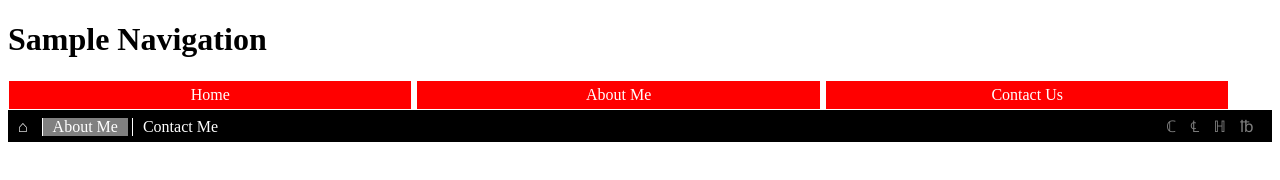
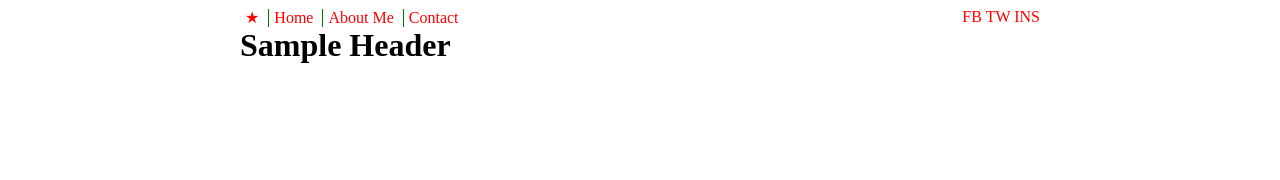
Before and after one commit to codeadamca/lessons-css, a plain HTML site: page 3-box-model/navigation.html in a window 1280 px wide. Drawn offline with Linux system fonts and the light colour scheme.

Commit message:
Added CSS box model to about me

```diff
--- /dev/null
+++ b/3-box-model/about-me/styles.css
@@ -0,0 +1,80 @@
+
+@import url('https://fonts.googleapis.com/css2?family=Merriweather:wght@400;700&display=swap');
+@import url('https://fonts.googleapis.com/css2?family=Roboto&display=swap');
+
+h1 {
+    color: #fff;
+    background-color: black;
+    padding: 10px;
+    text-align: center;
+    font-family: 'Merriweather', serif;
+}
+h1 span {
+    color: #f00;
+}
+#home-page h1 {
+    font-size: 400%;
+    color: green;
+}
+#about-me h1 {
+    color: blue;
+}
+#contact-me h1 {
+    color: purple;
+}
+
+body {
+    font-family: 'Roboto', sans-serif;
+}
+
+a:link {
+    color: red;
+}
+a:visited {
+    color: orange;
+}
+a:hover {
+    color: blue;
+}
+a:active {
+    color: green;
+}
+
+h1 {
+    margin: 0 0 20px 0;
+}
+
+img {
+    max-width: 100%;
+}
+
+#container {
+    max-width: 800px;
+    margin: auto;
+}
+nav {
+    padding: 20px;
+    background-color: grey;
+}
+nav ul {
+    padding: 0;
+    margin: 0;
+    list-style: none;
+}
+nav ul li {
+    display: inline-block;
+    padding-left: 10px;
+    padding-right: 10px;
+    border-left: 1px solid grey;
+}
+nav ul li:first-child {
+    padding-left: 0;
+    border-left: 0;
+}
+
+footer {
+    border-top: 1px solid grey;
+    text-align: center;
+    padding: 20px 0 20px 0;
+    color: grey;
+}
--- a/3-box-model/navigation.html
+++ b/3-box-model/navigation.html
@@ -1,84 +1,48 @@
 <!DOCTYPE html>
 <html lang="en">
 <head>
-    <title>Sample Navigation</title>
-
+    <title>Sample Header</title>
     <style>
 
-        #ex1,
-        #ex1 li {
-            padding: 0;
-            margin: 0;
-        }
-
-        #ex1 li {
-            padding: 5px 10px;
-            list-style: none;
-            background-color: red;
-            border: 1px solid #fff;
-            display: inline-block;
-            width: 32%;
-            box-sizing: border-box;
-            text-align: center;
-        }
-
-        #ex2 {
-            background-color: black;
-            padding: 5px 10px;
-        }
-
-        #ex2 ul,
-        #ex2 li {
-            padding: 0;
-            margin: 0;
-        }
-
-        #main {
-            width: 60%;
-            display: inline-block;
+        header {
+            -border: 1px solid grey;
+            width: 800px;
+            margin: auto;
             box-sizing: border-box;
         }
-        #social {
-            width: 39%;
+        #left {
+            width: 70%;
+            float: left;
+            box-sizing: border-box;
+        }
+        #right {
+            width: 30%;
+            float: right;
+            text-align: right;
+            box-sizing: border-box;
+        }
+        h1 {
+            clear: both;
+        }
+        #main-menu {
+            margin: 0;
+            padding: 0;
+        }
+        #main-menu li {
             display: inline-block;
-            box-sizing: border-box;
-            text-align: right;
+            margin: 0;
+            padding: 0 5px 0 5px;
+            border-left: 1px solid green;
         }
-        #main li {
-            display: inline-block;
-            padding-right: 10px;
-            padding-left: 10px;
-            border-left: 1px solid #fff;
-        }
-        #main li:first-child {
-            border-left: none;
-            padding-left: 0;
-        }
-        #main li:nth-child(2) {
-            background-color: grey;
-        }
-        #social li {
-            display: inline-block;
-            padding-left: 10px;
-        }
-
-        #ex2 li {
-            list-style: none;
+        #main-menu li:first-child {
+            border-left: 0;
         }
 
         a:link,
+        a:hover,
         a:visited,
-        a:hover,
         a:active {
-            color: #fff;
-            text-decoration: none;
-        }
-
-        .grey:link,
-        .grey:visited,
-        .grey:hover,
-        .grey:active {
-            color: grey;
+            color: red;
             text-decoration: none;
         }
 
@@ -86,32 +50,32 @@
 </head>
 <body>
 
-    <h1>Sample Navigation</h1>
+    <header>
 
-    <ul id="ex1">
-        <li><a href="#">Home</a></li>
-        <li><a href="#">About Me</a></li>
-        <li><a href="#">Contact Us</a></li>
-    </ul>
+        <nav>
 
-    <div id="ex2">
+            <div id="left">
+                <ul id="main-menu">
+                    <li><a href="#">&starf;</a></li>
+                    <li><a href="#">Home</a></li>
+                    <li><a href="#">About Me</a></li>
+                    <li><a href="#">Contact</a></li>
+                </ul>
+            </div>
 
-        <ul id="main">
-            <li><a href="#">&#8962;</a></li>
-            <li><a href="#">About Me</a></li>
-            <li><a href="#">Contact Me</a></li>
-        </ul>
+            <div id="right">
 
-        <ul id="social">
-            <li><a href="#" class="grey">&#8450;</a></li>
-            <li><a href="#" class="grey">&#8452;</a></li>
-            <li><a href="#" class="grey">&#8461;</a></li>
-            <li><a href="#" class="grey">&#8468;</a></li>
-        </ul>
+                <a href="#">FB</a>
+                <a href="#">TW</a>
+                <a href="#">INS</a>
 
+            </div>
 
+        </nav>
 
-    </div>
+        <h1>Sample Header</h1>
+
+    </header>
 
 </body>
 </html>
```
Also changed, not shown: 3-box-model/about-me/about-me.html (added, +80 -0 lines), 3-box-model/about-me/contact.html (added, +57 -0 lines), 3-box-model/about-me/index.html (added, +54 -0 lines), 3-box-model/about-me/images/camping.jpg (added), 3-box-model/about-me/images/family-me.jpg (added), 3-box-model/about-me/images/instagram.jpg (added), 3-box-model/about-me/images/work-me.jpg (added).
